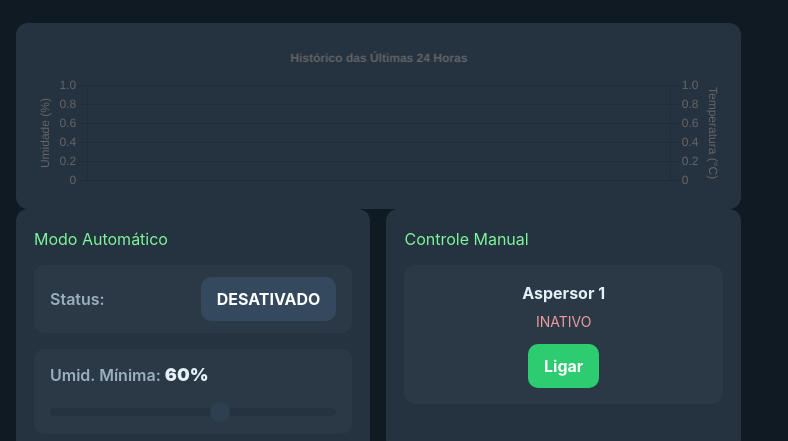
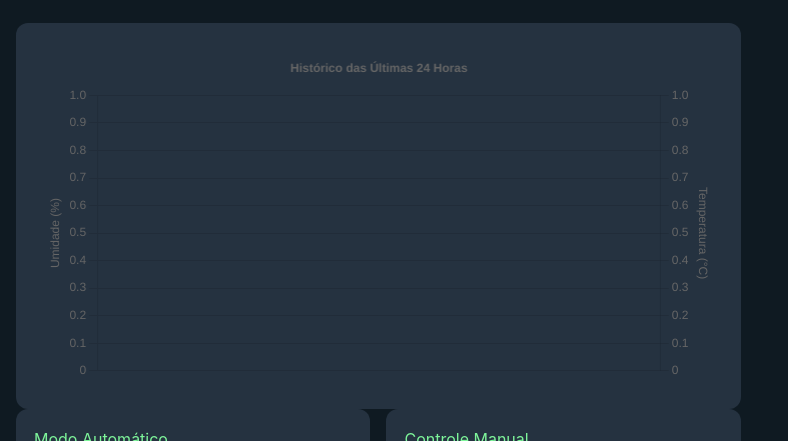
Before and after one commit to JoaoP007/TCC-Horta-Inteligente, a React (Vite) app: page / in a window 1280 px wide. Shown: the part 239-680 px from the top of the page, without its empty margins (0-788 px from the left). Built offline with nearby package versions, Linux system fonts and the light colour scheme; no server answers; the database is empty.

Commit message:
Adição gráfico

```diff
--- a/src/App.css
+++ b/src/App.css
@@ -196,3 +196,9 @@ input[type="range"]:disabled {
 input[type="range"]:disabled::-webkit-slider-thumb {
     background: #34495e;
 }
+
+.chart-container {
+  position: relative;
+  height: 350px; /* ou a altura que preferir */
+  padding: 10px;
+}
```
